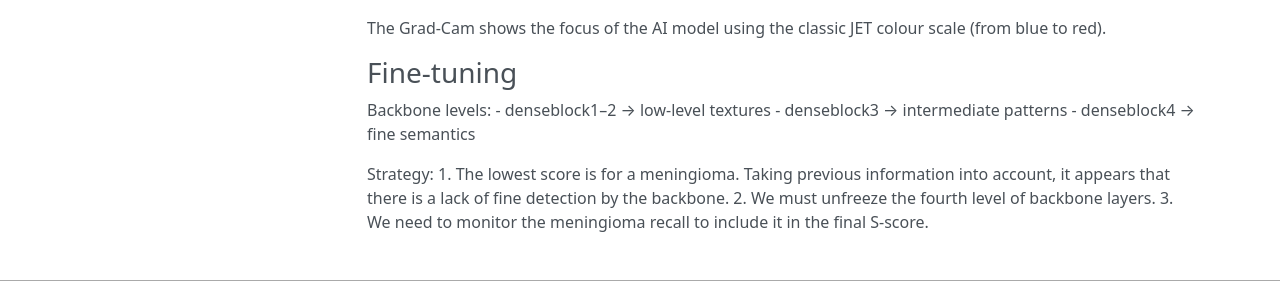
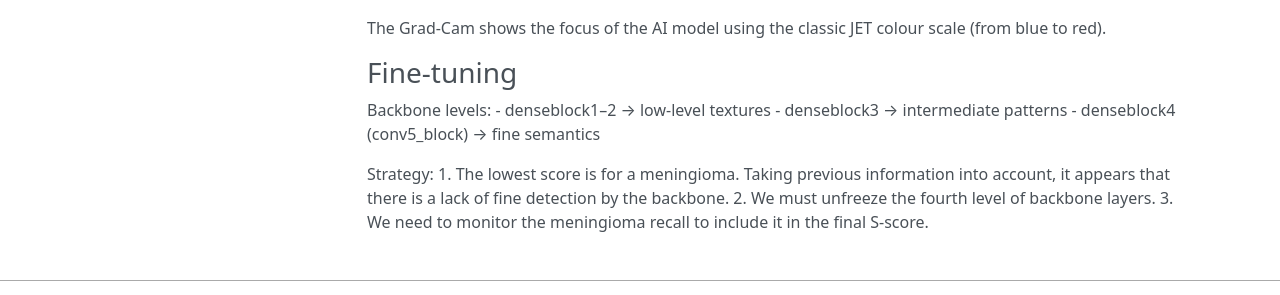
Before and after one commit to Jeremy-Duval-PhD/Brain_Tumor_MRI_Dataset, an MkDocs documentation site: the page built from docs/docs/notebook_modelling.md, in a window 1280 px wide and 900 px high, scrolled down 8735 px. Shown: the part 563-858 px from the top of the window. Built offline with MkDocs 1.6.1, drawn with Linux system fonts in a browser that asks for light colours; nearby versions of some CDN libraries.

```diff
--- a/docs/docs/notebook_modelling.md
+++ b/docs/docs/notebook_modelling.md
@@ -306,7 +306,7 @@
 Backbone levels:
 - denseblock1–2 → low-level textures
 - denseblock3 → intermediate patterns
-- denseblock4 → fine semantics
+- denseblock4 (conv5_block) → fine semantics
 
 Strategy:
 1. The lowest score is for a meningioma. Taking previous information into account, it appears that there is a lack of fine detection by the backbone.
```
Also changed, not shown: 1 other file.
